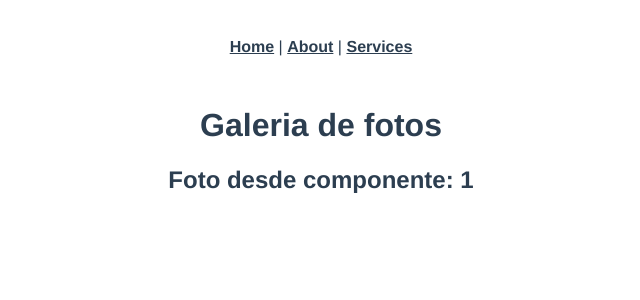
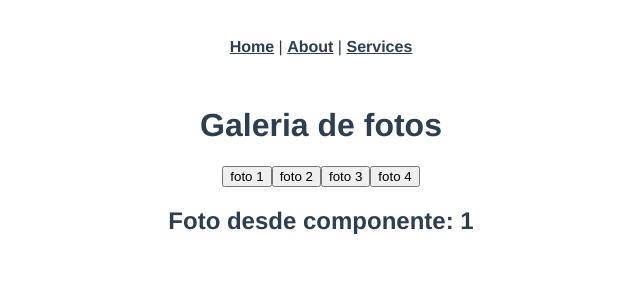
Before and after one commit to HugoMontes/vue-routes, a Vue app: page /fotos/1 in a window 1280 px wide. Shown: the top 300 px of the page, without its empty margins (319-959 px from the left). Built offline with nearby package versions, Linux system fonts and the light colour scheme.

Commit message:
Rutas y botones

```diff
--- a/src/views/Fotos.vue
+++ b/src/views/Fotos.vue
@@ -1,6 +1,15 @@
 <template>
     <div>
         <h1>Galeria de fotos</h1>
+
+        <!-- 2) Recorrer el arreglo generando botontes -->
+        <!-- en to recibe un objeto {nombreRuta, parametros} -->
+        <router-link v-for="(item, index) of fotosArreglo"
+                     :key="index"
+                     :to="{name: 'fotos', params: {id: item}}">
+            <button>foto {{ item }}</button>
+        </router-link>
+
         <!-- 3) Invocar al componente -->
         <Fotografia></Fotografia>
     </div>
@@ -13,6 +22,12 @@ export default {
     components: {
         // 2) Agregar el componente importado para usarlo como etiqueta
         Fotografia
+    },
+    // 1) Agregar un arreglo de numeros que representen nombre de una foto
+    data() {
+        return {
+            fotosArreglo: [1, 2, 3, 4]
+        }
     }
 }
 </script>
```
